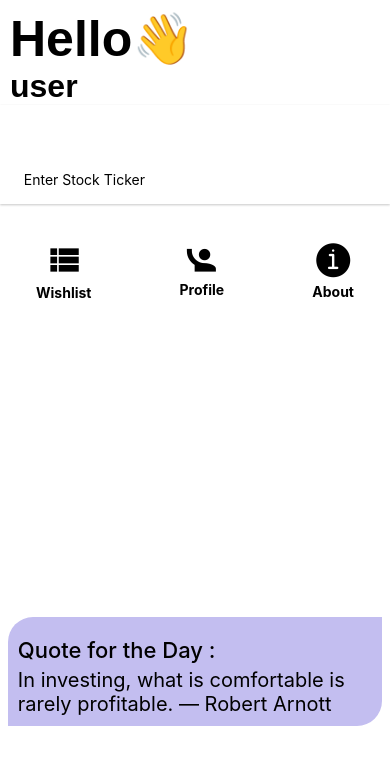
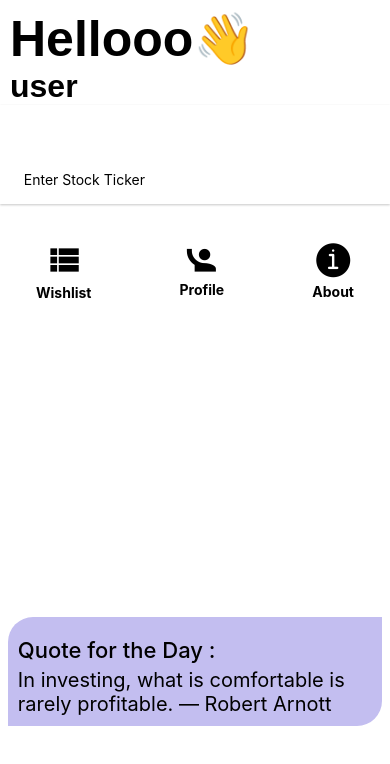
Before and after one commit to TheEagerLearner/StockMarketHub-FY, a React Native app: screen /Dashboard in a window 390 px wide. Shown: the top 764 px of the page. Built offline with nearby package versions, Linux system fonts and the light colour scheme; no server answers; what react-navigation-stack would draw is missing.

Commit message:
Update Dashboard.js

```diff
--- a/src/screens/Dashboard.js
+++ b/src/screens/Dashboard.js
@@ -187,7 +187,7 @@ const Dashboard = ({navigation}) => {
 
     return(
         <KeyboardAvoidingView style={stylesheet.container}>
-              <Text style={stylesheet.greeting_text_one}>Hello👋</Text>
+              <Text style={stylesheet.greeting_text_one}>Hellooo👋</Text>
               <Text style={stylesheet.greeting_text_two}>{name}</Text>
 
           <SearchBar
```
